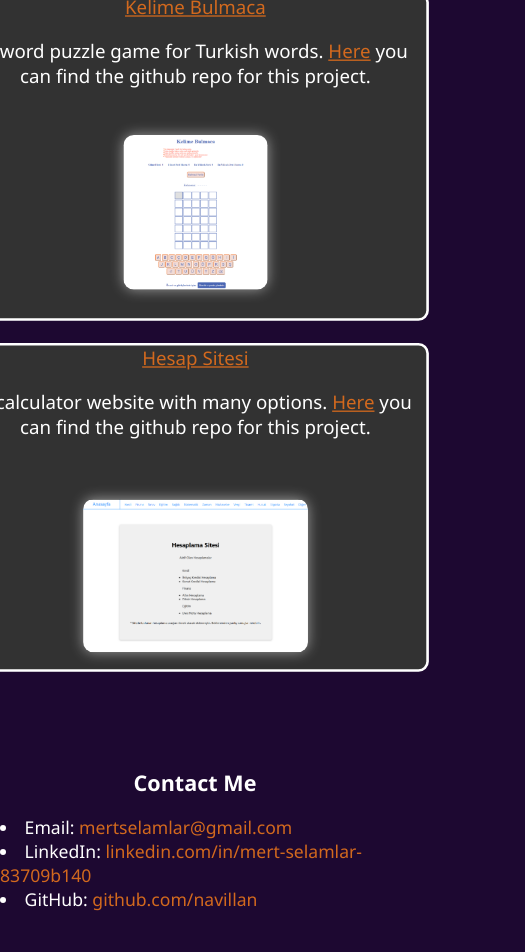
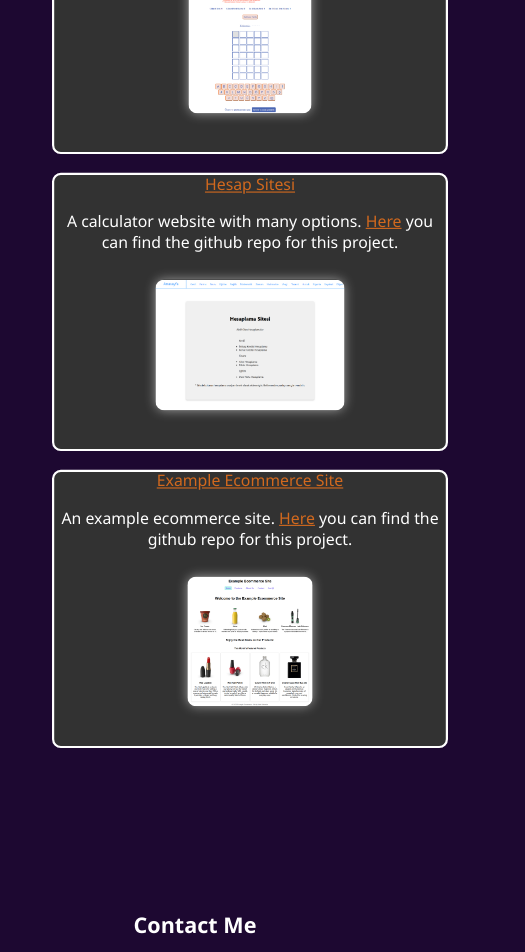
Before and after one commit to navillan/myPortfolio, a JavaScript app: page / in a window 390 px wide. Shown: the part 2280-3232 px from the top of the page, 525 px wide, since content can reach past the window. Built offline with nearby package versions, Linux system fonts and the light colour scheme.

Commit message:
Project v0.8

```diff
--- a/src/components/mainBody.js
+++ b/src/components/mainBody.js
@@ -1,6 +1,7 @@
 import RestoranRezervasyon from "../images/restoranRezerve.PNG";
 import KelimeBulmaca from "../images/kelimeBulmacaImg.PNG";
 import HesaplamaSitesi from "../images/hesaplamaSitesi.PNG";
+import ExampleEcommerce from "../images/exampleEcommerceSite.PNG";
 
 function MyWorks() {
 
@@ -8,27 +9,34 @@ function MyWorks() {
     <div className="main-works">
       <h2>My Works</h2>
       <div className="works-list">
-        <div className="work-item">
+        <div className="work-item restoran-rezervasyon">
           <div className="work-item-text">
             <a href="https://navillan.github.io/js990projectFirebase/" target="_blank" rel="noopener noreferrer">Restoran Rezervasyon Sitesi</a>
             <p>A restaurant reservation website with firebase as it's backend. <a href="https://github.com/navillan/js990project" target="_blank" rel="noopener noreferrer">Here</a> you can find the same project with it's own backend.</p>
           </div>
           <img className="work-item-image restoran-rezervasyon-img" src={RestoranRezervasyon} alt="Restoran-Rezervasyon-Screenshot" />
         </div>
-        <div className="work-item">
+        <div className="work-item kelime-bulmaca">
           <div className="work-item-text">
             <a href="https://navillan.github.io/kelimeBulmaca/" target="_blank" rel="noopener noreferrer">Kelime Bulmaca</a>
             <p>A word puzzle game for Turkish words. <a href="https://github.com/navillan/kelimeBulmaca" target="_blank" rel="noopener noreferrer">Here</a> you can find the github repo for this project.</p>
           </div>
           <img className="work-item-image kelime-bulmaca-img" src={KelimeBulmaca} alt="Kelime-Bulmaca-Screenshot" />
         </div>
-        <div className="work-item">
+        <div className="work-item hesaplama-sitesi">
           <div className="work-item-text">
             <a href="https://navillan.github.io/hesaplamaSitesi" target="_blank" rel="noopener noreferrer">Hesap Sitesi</a>
             <p>A calculator website with many options. <a href="https://github.com/navillan/hesaplamaSitesi" target="_blank" rel="noopener noreferrer">Here</a> you can find the github repo for this project.</p>
             <img className="work-item-image hesap-sitesi-img" src={HesaplamaSitesi} alt="Hesap-Sitesi-Screenshot" />
           </div>
         </div>
+        <div className="work-item example-ecommerce">
+          <div className="work-item-text">
+            <a href="https://navillan.github.io/exampleEcommerce" target="_blank" rel="noopener noreferrer">Example Ecommerce Site</a>
+            <p>An example ecommerce site. <a href="https://github.com/navillan/exampleEcommerce" target="_blank" rel="noopener noreferrer">Here</a> you can find the github repo for this project.</p>
+            <img className="work-item-image example-ecommerce-img" src={ExampleEcommerce} alt="Example-Ecommerce-Screenshot" />
+          </div>
+          </div>
       </div>
     </div>
   );
--- a/src/index.css
+++ b/src/index.css
@@ -99,8 +99,9 @@ body {
 }
 
 .works-list {
-  display: grid;
-  grid-auto-flow: column;
+  display: flex;
+  flex-wrap: wrap;
+  justify-content: center;
   gap: 1vw;
 }
 
@@ -141,6 +142,10 @@ body {
   margin-top: 2rem;
 }
 
+.example-ecommerce-img {
+  margin-top: 2rem;
+}
+
 .work-item:hover {
   border-width: 1px;
   transform: scale(1.7);
@@ -167,9 +172,18 @@ body {
   margin-top: 2.6rem;
 }
 
+.work-item:hover .example-ecommerce-img {
+  transform: scale(1.5);
+  margin-top: 3.4rem;
+}
+
 .work-item-text,
 .work-item-image {
   transition: all 0.9s ease;
+}
+
+.hesaplama-sitesi:hover .work-item-text, .example-ecommerce:hover .work-item-text {
+  margin-top: -2rem;
 }
 
 .main-contact {
@@ -196,25 +210,97 @@ body {
   text-decoration: underline;
 }
 
-@media (width < 1460px) {
+@media (max-width: 1460px) {
   .about-me-certificate:hover {
     transform: scale(3);
   }
   .works-list {
-    grid-auto-flow: row;
-    transform: scale(1.3);
-    margin-top: 13rem;
-    transition: transform 0.9s ease;
+    width: 1100px;
+    transform: scale(1.5);
+    margin-top: 12rem;
+    transition: transform 0.6s ease;
+  }
+  .restoran-rezervasyon:hover, .hesaplama-sitesi:hover {
+    transform: scale(1.2) translateX(45%);
+
+  }
+  .kelime-bulmaca:hover, .example-ecommerce:hover {
+    transform: scale(1.2) translateX(-45%);
   }
   .work-item-text {
   transition: all 0.9s ease;
-    margin-top: -0.4rem;
+    margin-top: -0.5rem;
   }
   .work-item:hover .work-item-text {
     transform: scale(0.8);
     margin-top: -1rem;
   }
+  .hesaplama-sitesi:hover .work-item-text, .example-ecommerce:hover .work-item-text {
+    margin-top: -2rem;
+  }
   .main-contact {
     margin-top: 13rem;
   }
 }
+
+@media (max-width: 1150px) {
+  .works-list {
+    width: 800px;
+    transform: scale(1.2);
+    margin-top: 6rem;
+    transition: transform 0.6s ease;
+  }
+  .work-item:hover {
+    border-width: 1px;
+    box-shadow: 0 0 15px 2px white;
+    transition: all 0.9s ease;
+    z-index: 10;
+  }
+  .restoran-rezervasyon:hover, .hesaplama-sitesi:hover {
+    transform: scale(1.7) translateX(30%);
+
+  }
+  .kelime-bulmaca:hover, .example-ecommerce:hover {
+    transform: scale(1.7) translateX(-30%);
+  }
+}
+
+@media (max-width: 920px) {
+  .works-list {
+    width: 500px;
+    transform: scale(1.1);
+    margin-top: 5rem;
+    transition: transform 0.6s ease;
+  }
+  .work-item img {
+    transform: scale(1);
+    margin-top: 0.7rem;
+  }
+  .hesap-sitesi-img,
+  .example-ecommerce-img {
+    margin-top: 0.7rem;
+  }
+  .work-item .restoran-rezervasyon-img {
+    margin-top: -0.3rem;
+  }
+  .work-item:hover img {
+    margin-top: -0.4rem;
+  }
+  .work-item:hover .hesap-sitesi-img,
+  .work-item:hover .example-ecommerce-img {
+    margin-top: 2rem;
+  }
+  .work-item:hover .kelime-bulmaca-img {
+    margin-top: 0.3rem;
+  }
+  .restoran-rezervasyon:hover, .hesaplama-sitesi:hover {
+    transform: scale(1.2);
+
+  }
+  .kelime-bulmaca:hover, .example-ecommerce:hover {
+    transform: scale(1.2);
+  }
+  .hesaplama-sitesi:hover .work-item-text, .example-ecommerce:hover .work-item-text {
+    margin-top: -1.6rem;
+  }
+}
```
Also changed, not shown: src/images/exampleEcommerceSite.PNG (added).
